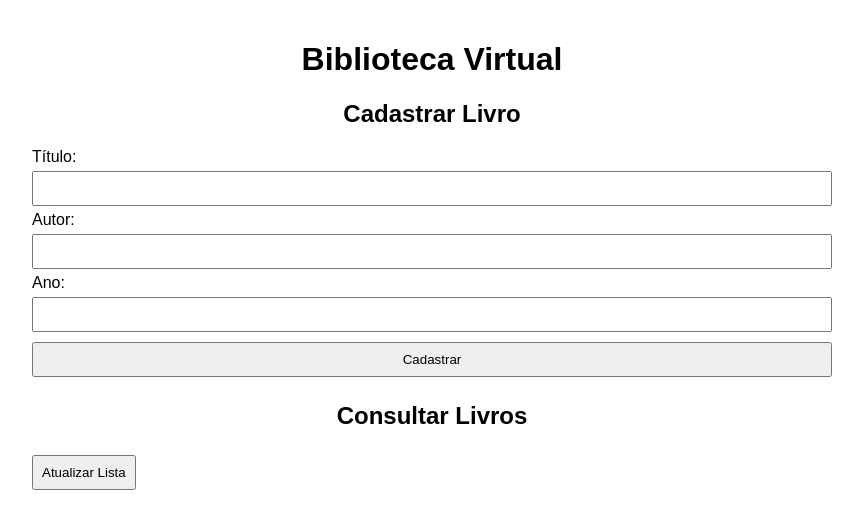
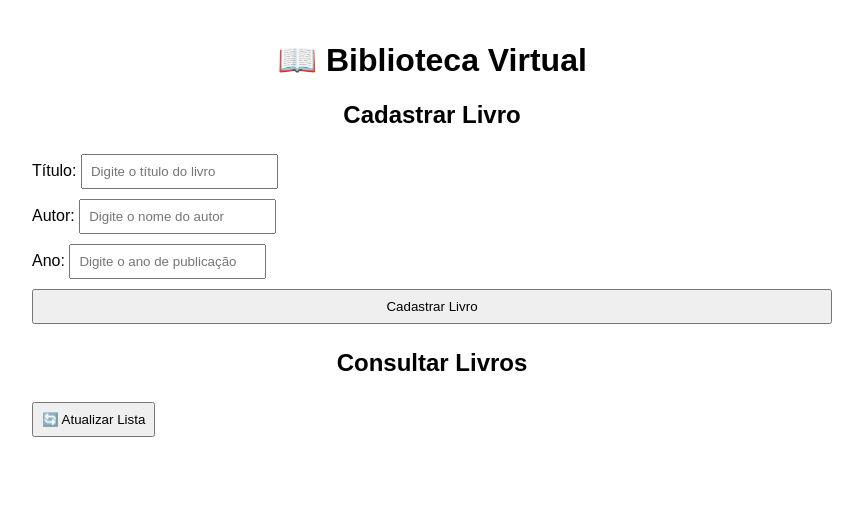
Before and after one commit to PaimJv/sistema-distribuido-biblioteca, a plain HTML site: page frontend/index.html in a window 1280 px wide. Shown: the whole page, without its empty margins (208-1071 px from the left). Drawn offline with Linux system fonts and the light colour scheme; no server answers.

Commit message:
alteracoes no HTML

```diff
--- a/frontend/index.html
+++ b/frontend/index.html
@@ -7,26 +7,36 @@
     <link rel="stylesheet" href="styles.css">
 </head>
 <body>
-    <h1>Biblioteca Virtual</h1>
+    <div class="container">
+        <h1>📖 Biblioteca Virtual</h1>
 
         <section id="cadastro">
             <h2>Cadastrar Livro</h2>
             <form id="form-cadastro">
+                <div class="form-group">
                     <label for="titulo">Título:</label>
-            <input type="text" id="titulo" required>
+                    <input type="text" id="titulo" placeholder="Digite o título do livro" required>
+                </div>
+                <div class="form-group">
                     <label for="autor">Autor:</label>
-            <input type="text" id="autor" required>
+                    <input type="text" id="autor" placeholder="Digite o nome do autor" required>
+                </div>
+                <div class="form-group">
                     <label for="ano">Ano:</label>
-            <input type="number" id="ano" required>
-            <button type="submit">Cadastrar</button>
+                    <input type="number" id="ano" placeholder="Digite o ano de publicação" required>
+                </div>
+                <button type="submit">Cadastrar Livro</button>
             </form>
         </section>
 
         <section id="consulta">
+            <div class="consulta-header">
                 <h2>Consultar Livros</h2>
-        <button id="btn-consultar">Atualizar Lista</button>
+                <button id="btn-consultar">🔄 Atualizar Lista</button>
+            </div>
             <ul id="lista-livros"></ul>
         </section>
+    </div>
 
     <script src="script.js"></script>
 </body>
```
Lines whose indentation alone changed are shown as unchanged.
